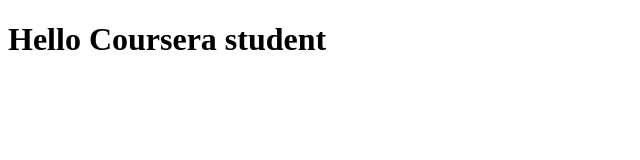
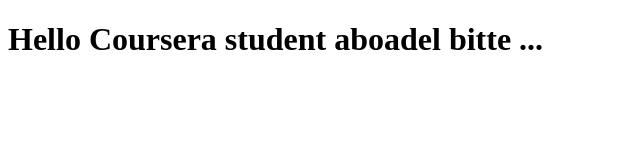
Before and after one commit to aboadel88/coursera-test, a plain HTML site: page index.html in a window 1280 px wide. Shown: the whole page, without its empty margins (0-640 px from the left). Drawn offline with Linux system fonts and the light colour scheme.

Commit message:
First web file

```diff
--- a/index.html
+++ b/index.html
@@ -5,6 +5,6 @@
     <title>Hello Coursera</title>
   </head>
   <body>
-    <h1>Hello Coursera student </h1>
+    <h1>Hello Coursera student aboadel bitte ...   </h1>
   </body>
 </html>
```
Also changed, not shown: ss.js (added).
